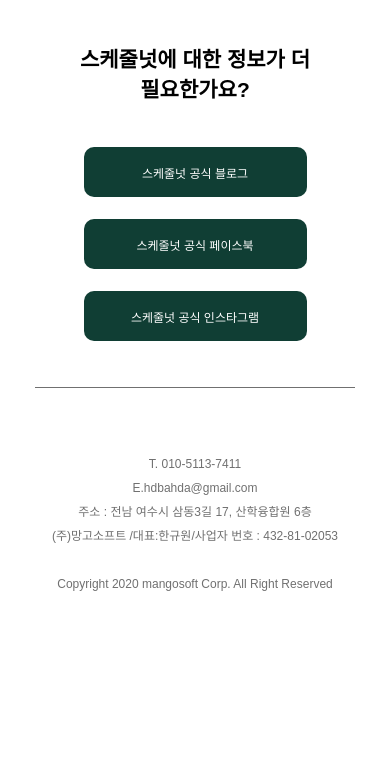
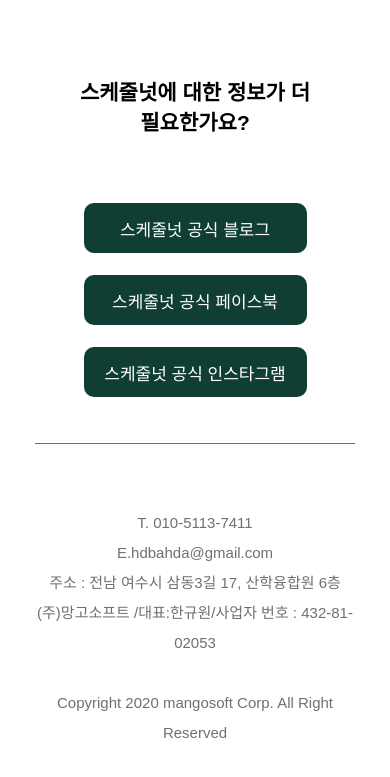
Before and after one commit to kcy8507/scheduleNuts, a plain HTML site: page main.html in a window 390 px wide. Shown: the part 6099-6876 px from the top of the page. Before the commit the page ends 6769 px from the top, so only its background shows below. Drawn offline with Linux system fonts and the light colour scheme; a web font is replaced by a local one.

Commit message:
remove margin

```diff
--- a/css/style.css
+++ b/css/style.css
@@ -455,6 +455,18 @@
   .how__img-container {
     flex-direction: column;
   }
+  .btn_blog,
+  .btn_facebook,
+  .btn_instagram {
+    width: 294px;
+    height: 60px;
+    font-size: 1.7rem;
+  }
+  .how__img-box1,
+  .how__img-box2,
+  .how__img-box3 {
+    margin-bottom: 30px;
+  }
 }
 @media screen and (max-width: 1200px) {
   .intro-1__img {
@@ -578,13 +590,7 @@
     font-size: 2.8rem;
     line-height: 3rem;
   }
-  .btn_blog,
-  .btn_facebook,
-  .btn_instagram {
-    width: 269px;
-    height: 60px;
-    font-size: 1.7rem;
-  }
+
   .footer__bottom {
     margin-left: calc(-50vw + 50%);
     margin-right: calc(-50vw + 50%);
@@ -616,6 +622,11 @@
   .intro-2__schedule-5 {
     left: -25px;
     top: 390px;
+  }
+  .btn_blog,
+  .btn_facebook,
+  .btn_instagram {
+    width: 194px;
   }
 }
 
@@ -690,11 +701,6 @@
   .how__content {
     margin: 16px 0 40px 0;
   }
-  .how__img-box1,
-  .how__img-box2,
-  .how__img-box3 {
-    margin-bottom: 30px;
-  }
   #film {
     background-image: url(../images/1200px_film--img.png);
   }
@@ -736,20 +742,23 @@
   }
 
   .footer__top-title {
-    font-size: 1.8rem;
-    margin: 47px 0 42px 0;
+    font-size: 2.1rem;
+  }
+  .footer__btn {
+    flex-direction: column;
+    font-size: 1.4rem;
+    align-items: center;
   }
   .btn_blog,
   .btn_facebook,
   .btn_instagram {
-    width: 187px;
-    height: 42px;
-    font-size: 1.2rem;
+    width: 223px;
+    height: 50px;
+    border-radius: 10px;
+    margin-bottom: 22px;
   }
-
-  .footer__bottom-text {
-    font-size: 1.2rem;
-    line-height: 2.4rem;
+  .footer__bottom {
+    margin: 24px 0 74px;
   }
   #intro-1,
   #intro-2,
@@ -866,25 +875,6 @@
     width: 320px;
   }
 
-  .footer__top-title {
-    font-size: 2.1rem;
-  }
-  .footer__btn {
-    flex-direction: column;
-    font-size: 1.4rem;
-    align-items: center;
-  }
-  .btn_blog,
-  .btn_facebook,
-  .btn_instagram {
-    width: 223px;
-    height: 50px;
-    border-radius: 10px;
-    margin-bottom: 22px;
-  }
-  .footer__bottom {
-    margin: 24px 0 74px;
-  }
   #intro-1,
   #intro-2,
   #intro-3,
```
